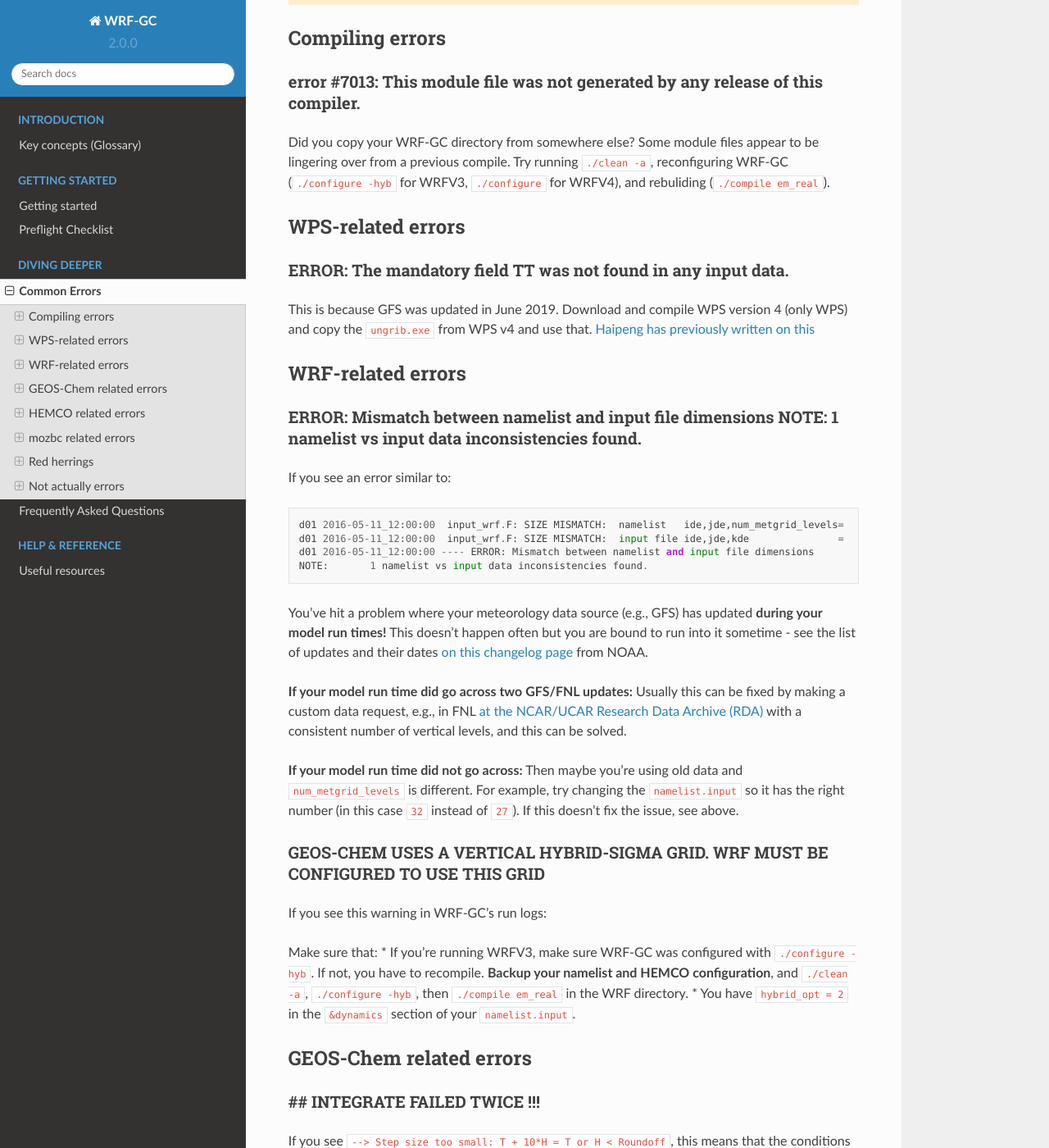
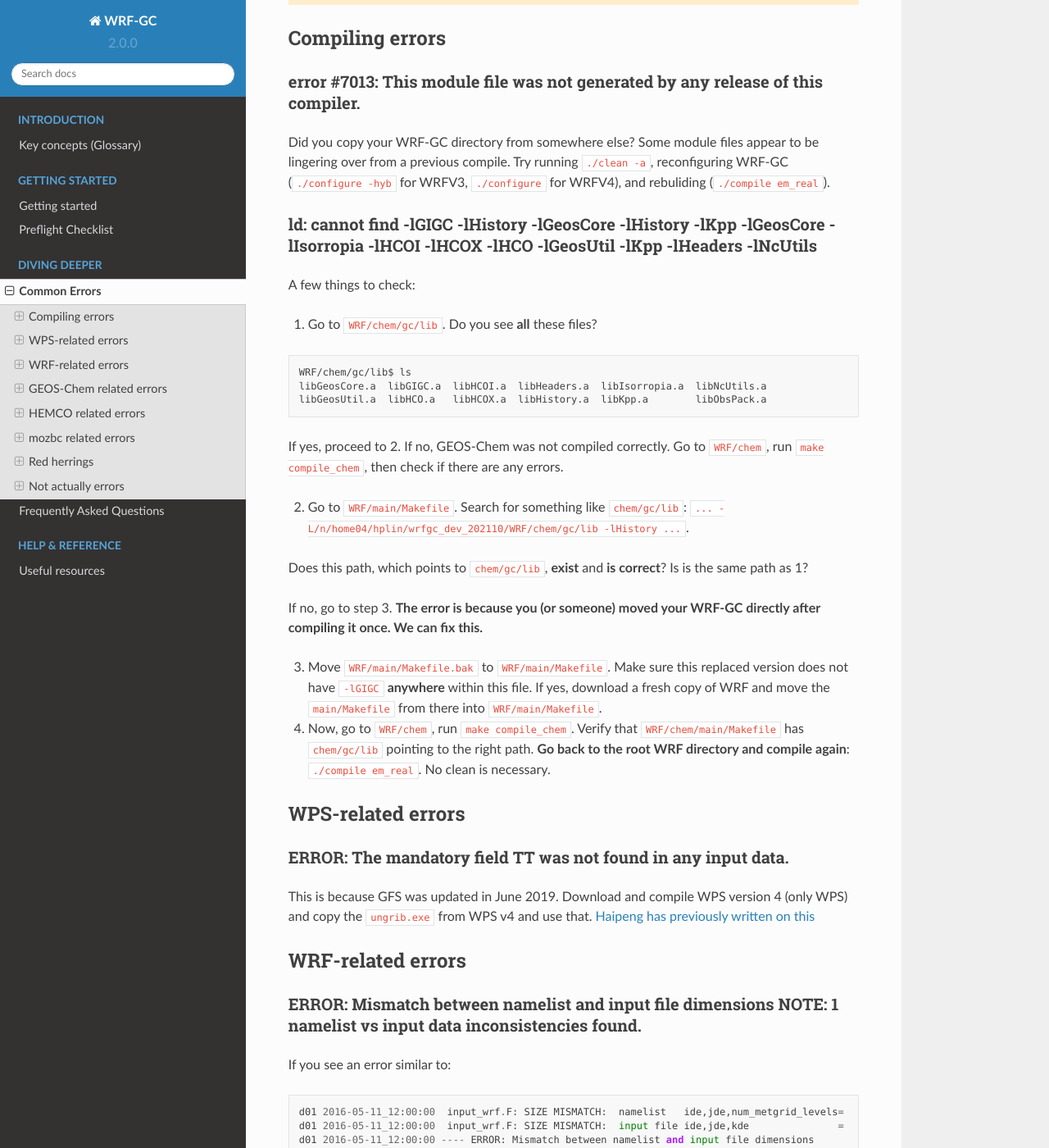
Before and after one commit to WRF-GC/documentation, a Sphinx documentation site: the page built from docs/source/common-errors.rst, in a window 1280 px wide and 1400 px high, scrolled down 704 px. Shown: the whole window at 82% size. Built offline with Sphinx 7.4.7 and the Read the Docs theme 2.0.0, drawn with Linux system fonts in a browser that asks for light colours.

Commit message:
Add a move WRF-GC directory error

```diff
--- a/docs/source/common-errors.rst
+++ b/docs/source/common-errors.rst
@@ -21,6 +21,31 @@ error #7013: This module file was not generated by any release of this compiler.
 ^^^^^^^^^^^^^^^^^^^^^^^^^^^^^^^^^^^^^^^^^^^^^^^^^^^^^^^^^^^^^^^^^^^^^^^^^^^^^^^^
 
 Did you copy your WRF-GC directory from somewhere else? Some module files appear to be lingering over from a previous compile. Try running ``./clean -a``, reconfiguring WRF-GC (``./configure -hyb`` for WRFV3, ``./configure`` for WRFV4), and rebuliding (``./compile em_real``).
+
+ld: cannot find -lGIGC -lHistory -lGeosCore -lHistory -lKpp -lGeosCore -lIsorropia -lHCOI -lHCOX -lHCO -lGeosUtil -lKpp -lHeaders -lNcUtils
+^^^^^^^^^^^^^^^^^^^^^^^^^^^^^^^^^^^^^^^^^^^^^^^^^^^^^^^^^^^^^^^^^^^^^^^^^^^^^^^^^^^^^^^^^^^^^^^^^^^^^^^^^^^^^^^^^^^^^^^^^^^^^^^^^^^^^^^^^^^^^^
+
+A few things to check:
+
+1. Go to ``WRF/chem/gc/lib``. Do you see **all** these files?
+
+.. code-block::
+
+	WRF/chem/gc/lib$ ls
+	libGeosCore.a  libGIGC.a  libHCOI.a  libHeaders.a  libIsorropia.a  libNcUtils.a
+	libGeosUtil.a  libHCO.a   libHCOX.a  libHistory.a  libKpp.a        libObsPack.a
+
+If yes, proceed to 2. If no, GEOS-Chem was not compiled correctly. Go to ``WRF/chem``, run ``make compile_chem``, then check if there are any errors.
+
+2. Go to ``WRF/main/Makefile``. Search for something like ``chem/gc/lib``: ``... -L/n/home04/hplin/wrfgc_dev_202110/WRF/chem/gc/lib -lHistory ...``.
+
+Does this path, which points to ``chem/gc/lib``, **exist** and **is correct**? Is is the same path as 1?
+
+If no, go to step 3. **The error is because you (or someone) moved your WRF-GC directly after compiling it once. We can fix this.**
+
+3. Move ``WRF/main/Makefile.bak`` to ``WRF/main/Makefile``. Make sure this replaced version does not have ``-lGIGC`` **anywhere** within this file. If yes, download a fresh copy of WRF and move the ``main/Makefile`` from there into ``WRF/main/Makefile``.
+
+4. Now, go to ``WRF/chem``, run ``make compile_chem``. Verify that ``WRF/chem/main/Makefile`` has ``chem/gc/lib`` pointing to the right path. **Go back to the root WRF directory and compile again**: ``./compile em_real``. No clean is necessary.
 
 WPS-related errors
 -------------------
```
